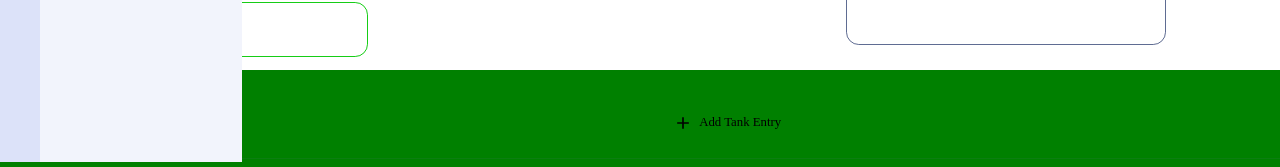
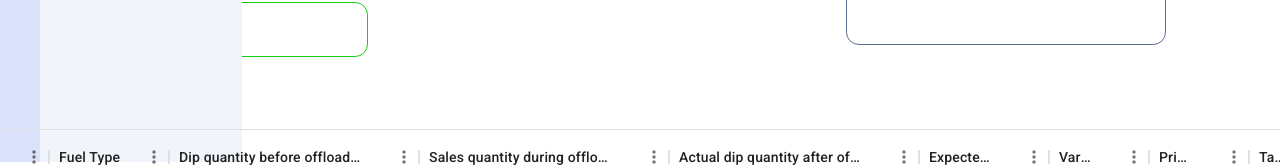
Before and after one commit to paullaster/manage-fuel-bussiness-ui, a React (Vite) app: page /dashboard/purchases/fuel/create in a window 1280 px wide. Shown: the part 638-805 px from the top of the page. Built offline with nearby package versions, Linux system fonts and the light colour scheme; no server answers; a web font is replaced by a local one.

Commit message:
style: style the refactored fuel purchaseentry page

```diff
--- a/src/assets/sass/pages/_tankEntries.scss
+++ b/src/assets/sass/pages/_tankEntries.scss
@@ -1,3 +1,15 @@
+@use '../global/' as g;
+
 .tankEntries {
-    background-color: green;
+    & > div:first-child {
+        display: flex;
+        justify-content: space-between;
+        align-items: center;
+        & > div {
+            padding-bottom: 0 !important;
+            & > button {
+                background-color: g.$color_primary;
+            }
+        }
+    }
 }
```
